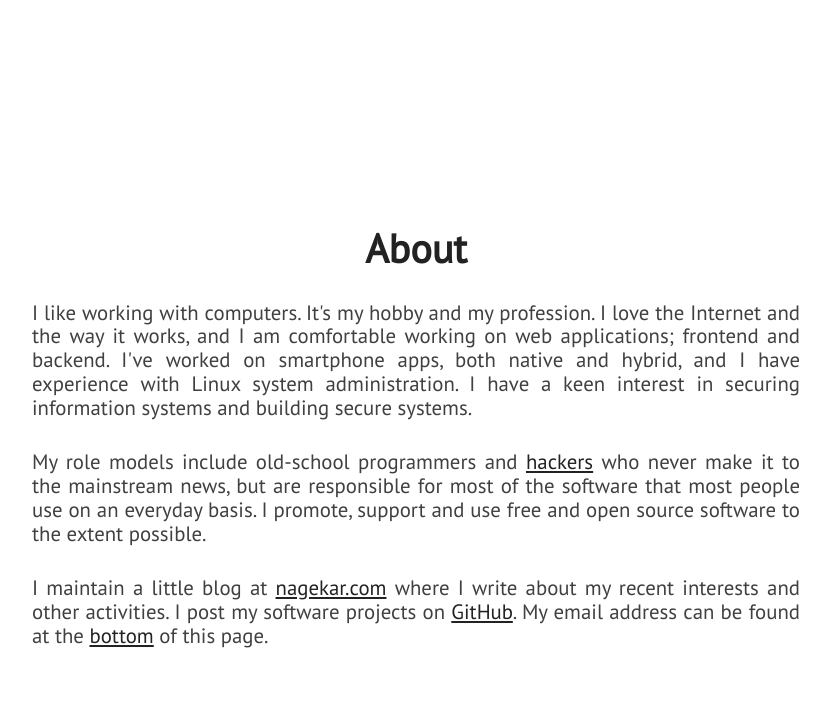
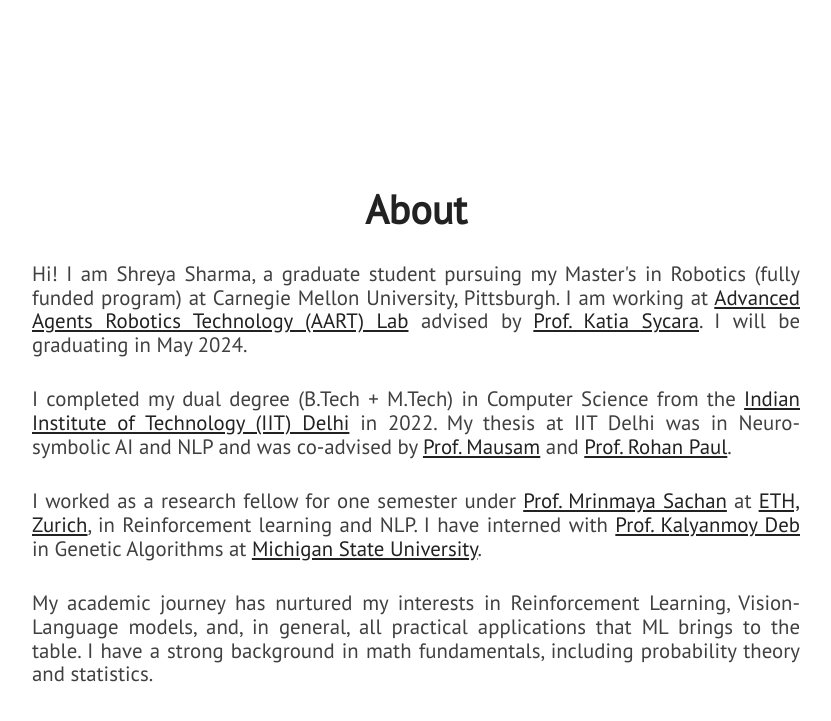
Before and after one commit to ShreyaSharma99/ShreyaSharma99.github.io, a Jekyll site: the page built from index.html, in a window 1280 px wide and 900 px high, scrolled down 979 px. Shown: the top 721 px of the window, without its empty margins (224-1055 px from the left). Built offline with Jekyll 4.4.1, drawn with Linux system fonts in a browser that asks for light colours; nearby versions of some CDN libraries.

Commit message:
Update about.html

```diff
--- a/_includes/about.html
+++ b/_includes/about.html
@@ -3,13 +3,16 @@
         <div id="about-text">
             <div class="section-heading">About</div>
             <p class="paragraph-text justify-text">
-                I like working with computers. It's my hobby and my profession. I love the Internet and the way it works, and I am comfortable working on web applications; frontend and backend. I've worked on smartphone apps, both native and hybrid, and I have experience with Linux system administration. I have a keen interest in securing information systems and building secure systems.
+                Hi! I am Shreya Sharma, a graduate student pursuing my Master's in Robotics (fully funded program) at Carnegie Mellon University, Pittsburgh. I am working at <a href="https://www.ri.cmu.edu/robotics-groups/advanced-agent-robotics-technology-lab/">Advanced Agents Robotics Technology (AART) Lab</a> advised by <a href="http://www.cs.cmu.edu/~sycara/">Prof. Katia Sycara</a>. I will be graduating in May 2024.
             </p>
             <p class="paragraph-text justify-text">
-                My role models include old-school programmers and <a href="https://stallman.org/articles/on-hacking.html">hackers</a> who never make it to the mainstream news, but are responsible for most of the software that most people use on an everyday basis. I promote, support and use free and open source software to the extent possible.
+                I completed my dual degree (B.Tech + M.Tech) in Computer Science from the <a href="https://home.iitd.ac.in/">Indian Institute of Technology (IIT) Delhi</a> in 2022. My thesis at IIT Delhi was in Neuro-symbolic AI and NLP and was co-advised by <a href="https://www.cse.iitd.ac.in/~mausam/">Prof. Mausam</a> and <a href="https://www.cse.iitd.ac.in/~rohanpaul/">Prof. Rohan Paul</a>.
             </p>
             <p class="paragraph-text justify-text">
-                I maintain a little blog at <a href="{{ site.blog_url }}">nagekar.com</a> where I write about my recent interests and other activities. I post my software projects on <a href="https://github.com/{{ site.github_username }}">GitHub</a>. My email address can be found at the <span class="extra-link"><a href="#extra">bottom</a></span> of this page.
+                I worked as a research fellow for one semester under <a href="https://www.mrinmaya.io/">Prof. Mrinmaya Sachan</a> at <a href="https://ethz.ch/en.html">ETH, Zurich</a>, in Reinforcement learning and NLP. I have interned with <a href="https://www.egr.msu.edu/~kdeb/">Prof. Kalyanmoy Deb</a> in Genetic Algorithms at <a href="https://msu.edu/">Michigan State University</a>.
+            </p>
+            <p class="paragraph-text justify-text">
+                My academic journey has nurtured my interests in Reinforcement Learning, Vision-Language models, and, in general, all practical applications that ML brings to the table. I have a strong background in math fundamentals, including probability theory and statistics.
             </p>
         </div>
     </section>
```
